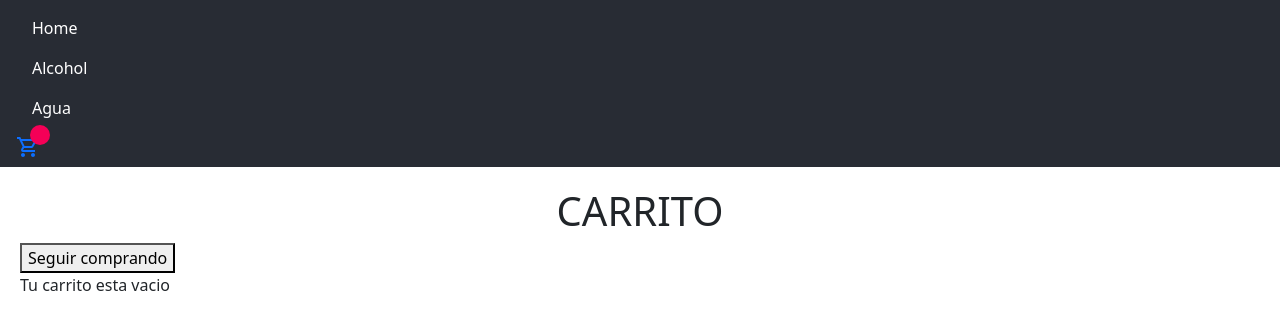
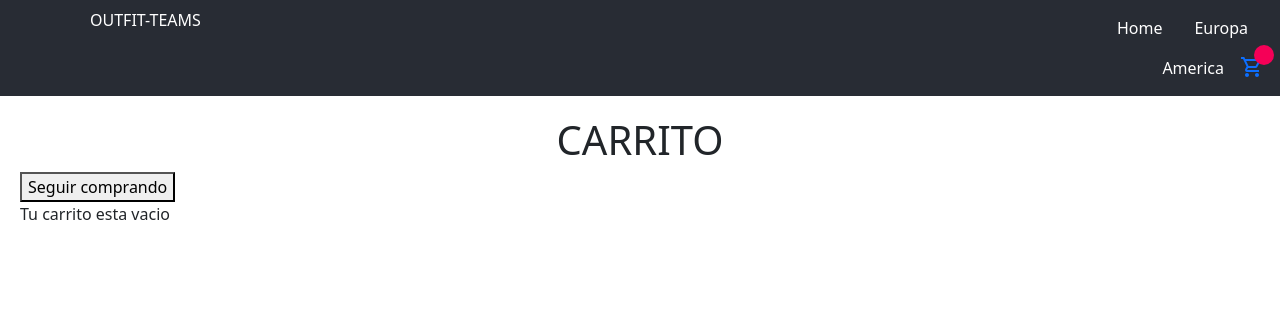
Before and after one commit to MatiasM5/curso.react, a React (Create React App) app: page /cart in a window 1280 px wide. Shown: the top 330 px of the page. Built offline with nearby package versions, Linux system fonts and the light colour scheme.

Commit message:
entregaF

```diff
--- a/src/App.css
+++ b/src/App.css
@@ -4,13 +4,19 @@ nav ul li a {
 }
 
 .nav{
-  display: block;
+  display: flex;
   padding: .5rem 1rem;
   padding-top: 0.5rem;
 }
 
 .bg{
   background-color: #282c34;
+}
+
+.titulo{
+  color: white;
+  text-decoration: none;
+  margin-right: 900px;
 }
 
 .cart{
--- a/src/components/ItemCount.js
+++ b/src/components/ItemCount.js
@@ -10,22 +10,22 @@ const ItemCount = ({ stock = 0, initial = 1,  onAdd }) => {
         setCount(initial);
     },[]);
 
-    const increment = () => {
+    const suma = () => {
         if (count < stock) {
             setCount(count + 1);
         }
     }
 
-    const decrement = () => {
+    const resta = () => {
         if (count > initial+1) {
             setCount(count - 1);
         }
     }
     return (
         <ProductAmountContainer>
-            <Button variant="text" onClick={increment}><Add /></Button>
+            <Button variant="text" onClick={suma}><Add /></Button>
             <ProductAmount>{count}</ProductAmount>
-            <Button variant="text" onClick={decrement}><Remove /></Button>
+            <Button variant="text" onClick={resta}><Remove /></Button>
             {
                 stock && count
                 ? <Button variant="contained" color="primary" onClick={() => onAdd(count)}>Add to Cart</Button>
--- a/src/components/Navbar.js
+++ b/src/components/Navbar.js
@@ -8,16 +8,17 @@ import { Link } from 'react-router-dom';
 const NavBar = () => {
     return (
     <nav className="bg">
+
        <ul className="nav justify-content-end">
+          <Link to= "./" className='titulo'> OUTFIT-TEAMS</Link>
        <li className="nav-item">
         <Link to="./" className="nav active"  >Home</Link>
         </li>
         <li className="nav-item">
-        <Link to="./category/A" className="nav active"  >Alcohol</Link>
+        <Link to="./category/A" className="nav active"> Europa </Link>
         </li>
-
         <li className="nav-item">
-        <Link to="./category/B" className="nav" >Agua</Link>
+        <Link to="./category/B" className="nav"> America </Link>
         </li>
         <div className="cart">
            <a href="/cart"> <CartWidget/> </a>
```
Also changed, not shown: 1 other file (tests, documents, lock files or other folders).
